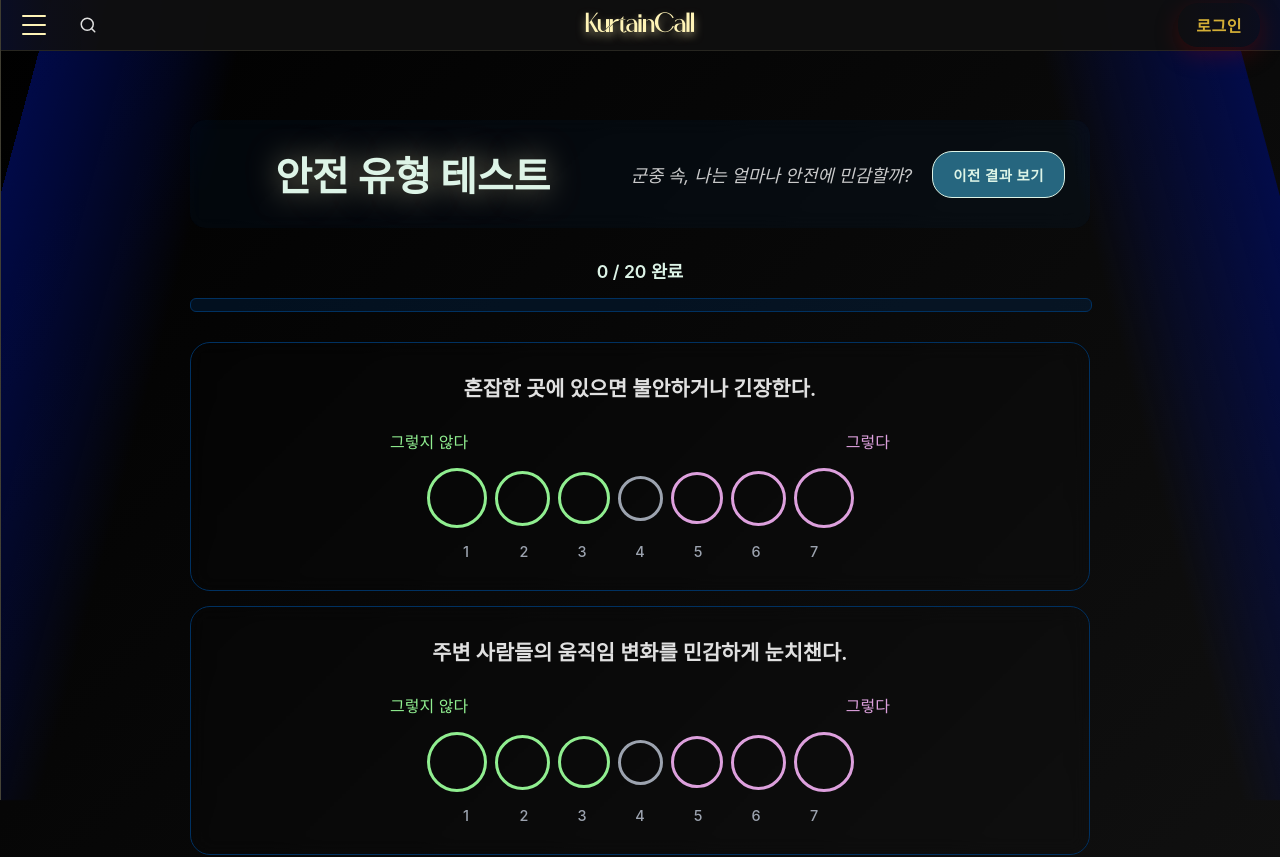
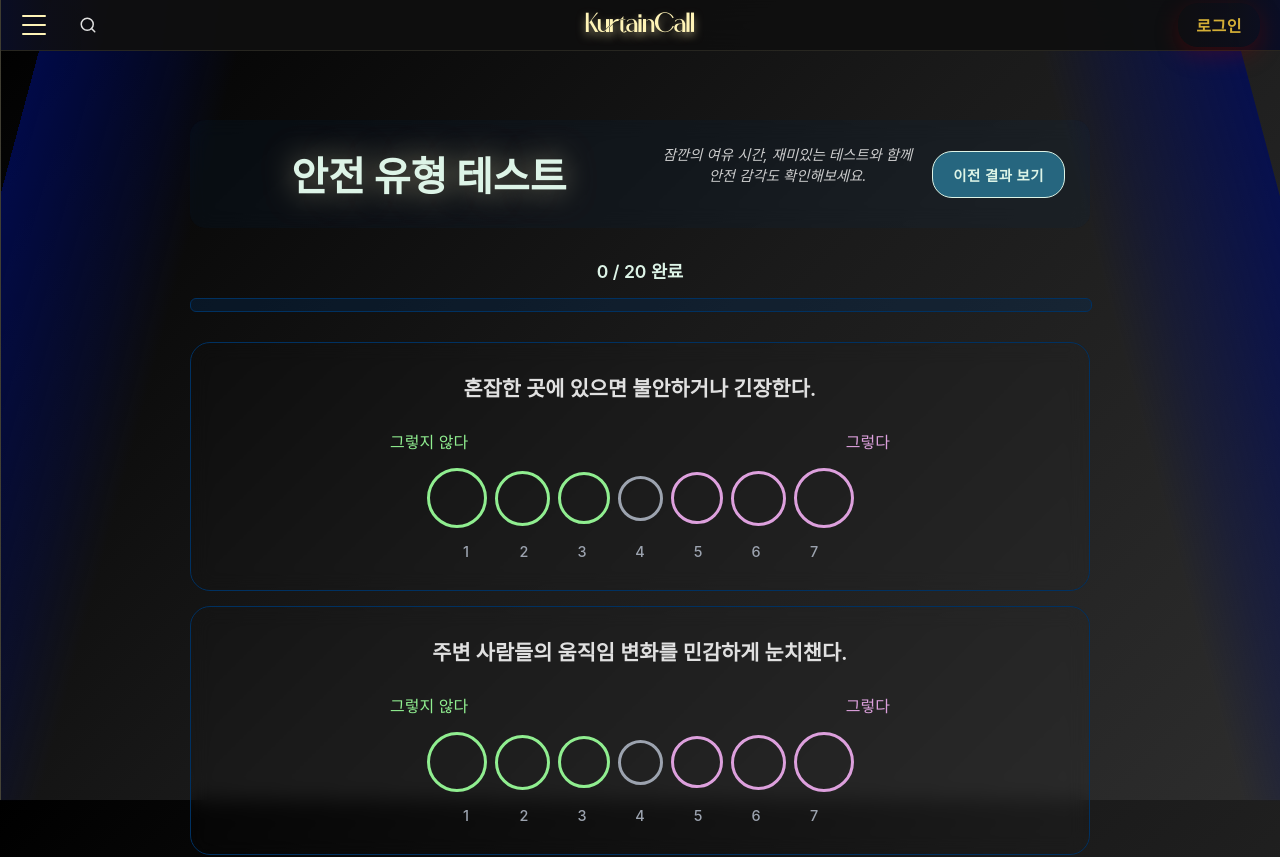
Before and after one commit to sodaaw/KurtainCall-Frontend, a React (Create React App) app: page /test/my-test in a window 1280 px wide. Shown: the top 857 px of the page. Built offline with nearby package versions, Linux system fonts and the light colour scheme; no server answers; a web font is replaced by a local one.

Commit message:
폰트크기, 색상 수정

```diff
--- a/src/Community/Community.css
+++ b/src/Community/Community.css
@@ -1134,17 +1134,16 @@ body {
 }
 
 .submit-btn {
-  background: linear-gradient(135deg, #8B0000, #a52a2a) !important;
-  border-color: #d4af37 !important;
-  color: #d4af37 !important;
+  background: #26667F;
+  border-color: #DDF4E7;
+  color: #DDF4E7;
   font-weight: 600;
   box-shadow: 0 4px 20px rgba(212, 175, 55, 0.2);
 }
 
 .submit-btn:hover {
-  background: linear-gradient(135deg, #a52a2a, #8B0000) !important;
-  transform: translateY(-3px) !important;
-  box-shadow: 0 6px 25px rgba(212, 175, 55, 0.4) !important;
+  background: #DDF4E7;
+  transform: translateY(-3px);
 }
 
 /* 메인 */
--- a/src/components/MyTest.css
+++ b/src/components/MyTest.css
@@ -2,10 +2,23 @@
 .mytest-container {
   min-height: 100vh;
   background: linear-gradient(135deg, #000000 0%, #1a1a1a 50%, #2d2d2d 100%);
+  background-attachment: fixed; /* 배경을 고정하여 스크롤해도 유지 */
+  background-size: cover; /* 배경이 전체 영역을 덮도록 */
+  background-repeat: no-repeat; /* 배경 반복 방지 */
   color: #e0e0e0;
   position: relative;
   overflow-x: hidden;
   scroll-behavior: smooth; /* 부드러운 스크롤을 위한 기본 설정 */
+}
+
+/* 페이지 전체 배경 설정 */
+body {
+  background: linear-gradient(135deg, #000000 0%, #1a1a1a 50%, #2d2d2d 100%);
+  background-attachment: fixed;
+  background-size: cover;
+  background-repeat: no-repeat;
+  margin: 0;
+  padding: 0;
 }
 
 /* 커튼 배경 요소들 */
@@ -89,9 +102,9 @@
 
 .test-description {
   color: #e0e0e0;
-  font-size: 1.1rem;
+  font-size: 0.9rem;
   text-align: center;
-  margin: 0px 0 0px 0;
+  margin: -10px 0 10px 0;
   font-style: italic;
   opacity: 0.9;
 }
@@ -112,12 +125,11 @@
 }
 
 .previous-results-btn:hover {
-  background: linear-gradient(135deg, #FFF4B7, #fdeb85);
+  background: linear-gradient(135deg, #DDF4E7, #DDF4E7);
   color: #1a1a1a;
   transform: translateY(-2px);
   box-shadow: 0 5px 20px rgba(255, 244, 183, 0.3);
 }
-
 
 
 /* 진행률 섹션 */
@@ -315,23 +327,23 @@
 }
 
 .mytest-container .submit-btn {
-  border: 3px solid #FFD700;
-  color: #FFD700;
-  padding: 18px 40px;
+  border: 1px solid #DDF4E7;
+  color: #DDF4E7;
+  padding: 10px 30px;
   border-radius: 30px;
-  font-size: 1.2rem;
-  font-weight: 700;
+  font-size: 1rem;
+  font-weight: 600;
   cursor: pointer;
   transition: all 0.3s ease;
   text-transform: uppercase;
   letter-spacing: 1px;
+  margin-bottom: 20px;
 }
 
 .mytest-container .submit-btn:hover:not(:disabled) {
-  background: linear-gradient(135deg, #FFD700, #FFA500);
-  color: #8B0000;
+  background: #DDF4E7;
+  color: #124170;
   transform: translateY(-3px);
-  box-shadow: 0 8px 25px rgba(255, 215, 0, 0.4);
 }
 
 .mytest-container .submit-btn:disabled {
@@ -397,11 +409,11 @@
 @media (max-width: 480px) {
   .header-content h1 {
     font-size: 1.8rem;
-    margin-bottom: 10px; /* 제목과 설명 사이 간격 줄이기 */
   }
 
-  .test-description {
-    margin: 10px 0 15px 0; /* 상하 마진 줄이기 */
+  .mytest-container .test-description {
+    margin: 10px 0 15px 0 !important; /* 상하 마진 줄이기 */
+    font-size: 0.9rem !important; /* 모바일에서 폰트 크기 줄이기 */
   }
 
   .previous-results-btn {
--- a/src/components/MyTest.jsx
+++ b/src/components/MyTest.jsx
@@ -90,7 +90,7 @@ return (
     <div className="mytest-header">
         <div className="header-content">
         <h1 className="mytest-title">안전 유형 테스트</h1>
-        <p className="test-description">군중 속, 나는 얼마나 안전에 민감할까?</p>
+        <p className="test-description">잠깐의 여유 시간, 재미있는 테스트와 함께<br></br>안전 감각도 확인해보세요.</p>
         <button className="previous-results-btn" onClick={() => navigate('/test/database')}>
             이전 결과 보기
         </button>
@@ -159,7 +159,7 @@ return (
         onClick={handleSubmit}
         disabled={Object.keys(answers).length !== questions.length}
         >
-        Submit
+        결과 보기
         </button>
     </div>
     </div>
```
